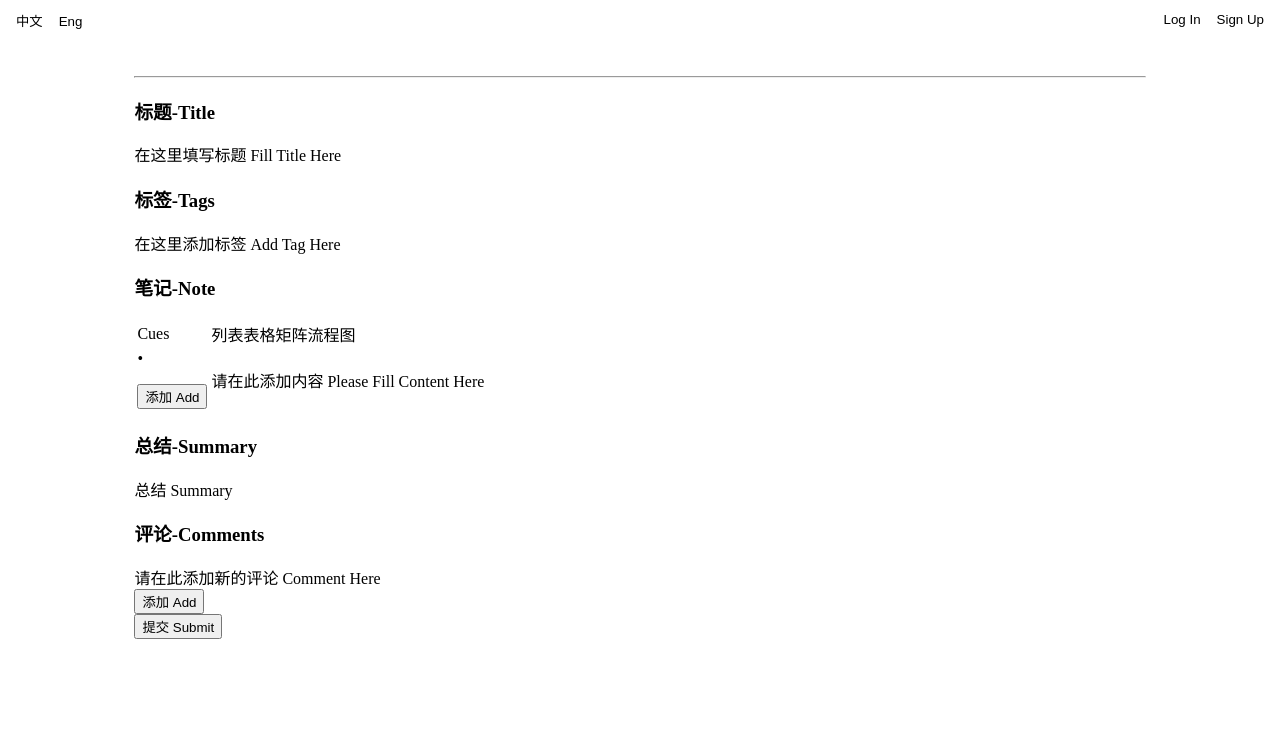
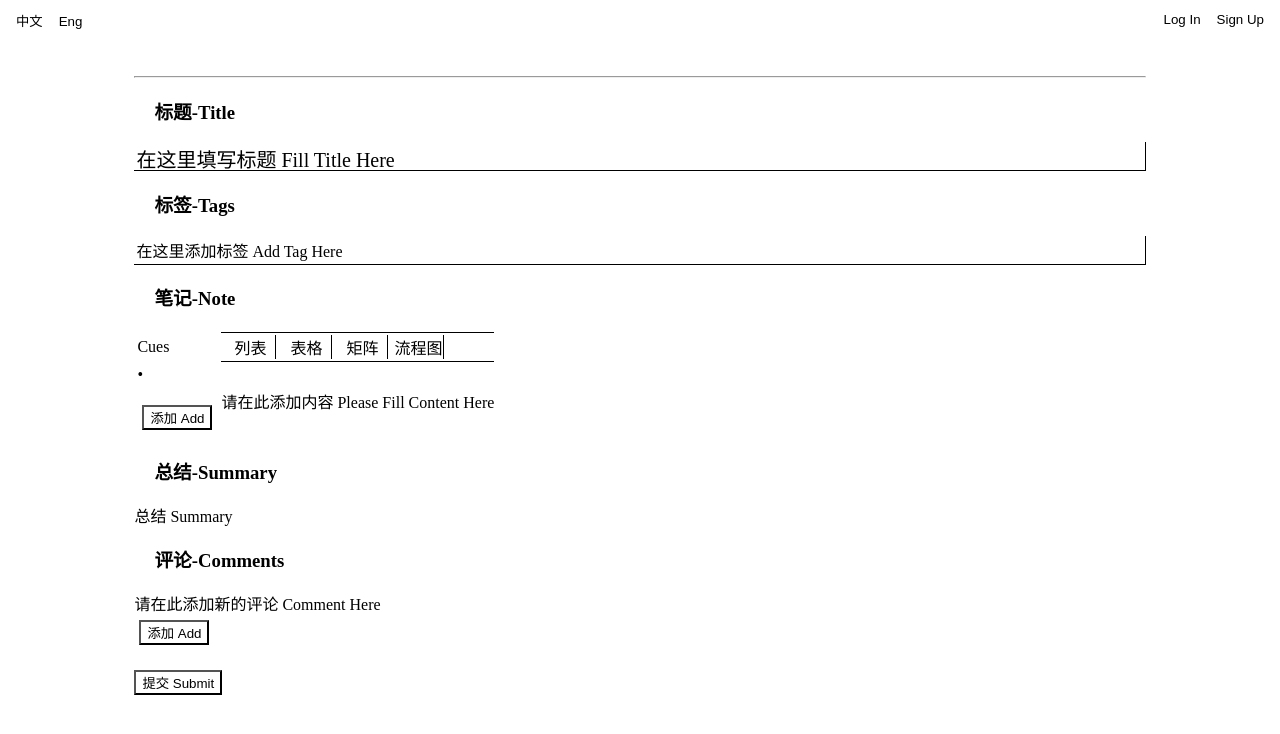
Before and after one commit to LechenDai43/NoteApp, a PHP site: page /pages/create/note-create.php in a window 1280 px wide. Shown: the top 734 px of the page. Run offline with PHP 8.4, Linux system fonts and the light colour scheme.

Commit message:
add some css

```diff
--- a/css/create.css
+++ b/css/create.css
@@ -10,18 +10,48 @@
     padding-left: 10%;
 }
 
-.tool {
+h3 {
+    margin-left: 20px;
+}
 
+.title-field {
+    border-style: solid;
+    border-width: 0px 1px 1px 0px;
+    height: 24px;
+    padding: 2px;
+    font-size: 20px;
+}
+
+.tag-field {
+    border-style: solid;
+    border-width: 0px 1px 1px 0px;
+    padding: 2px;
+}
+
+.add-button {
+    background: inherit;
+    margin: 5px;
+}
+
+.add-button:hover {
+    background: lightgray;
+}
+
+.submit {
+    background: inherit;
+    margin-top: 20px;
+    border-style: outset;
+}
+
+.submit:hover {
+    background: lightcyan;
+}
+
+.submit:active {
+    border-style: inset;
 }
 
 <!-- end for elements in common -->
-
-<!-- css for common-create.php -->
-
-.non-class {}
-
-
-<!-- end for common-create.php -->
 
 <!-- css for note-create.php -->
 
@@ -31,6 +61,27 @@
     align-items: center;
     display: flex;
 }
+
+.tool {
+    margin-left: 2px;
+    margin-right: 3px;
+    width: 50px;
+    border-style: solid;
+    border-width: 0px 1px 0px 0px;
+    text-align: center;
+}
+
+.note-tool-bar {
+    border-style: solid;
+    border-width: 1px 0px 1px 0px;
+    padding: 2px;
+}
+
+.tool:hover {
+    background: lightgray;
+}
+
+
 <!-- end for note-create.php -->
 
 <!-- css for entry-create.php -->
--- a/pages/create/entry-create.php
+++ b/pages/create/entry-create.php
@@ -4,9 +4,6 @@ IDs:
     entry-section-add                     a button to add a new section
     entry-reference-add                   a button to add new reference
 Classes:
-    create-main                           mains that contains all component to create a new article
-    title-field                           editable divs for filling in the title
-    tag-field                             editable divs for filling in tags
     introduction-container                divs that contains all elements for the introduction
     all-section                           divs that contains all sections for this entry
     a-group                               divs that contains all elements for creating a section
@@ -14,9 +11,7 @@ Classes:
     tool                                  divs needed to be clickable that adds special content to the section
     section-container                     divs contains all elements for a single section
     in-section-p                          ps for the content of a single section
-    add-button                            buttons to add a specific editable component
     reference-container                   divs to contains all information about reference
-    submit                                buttons to submit the new article
     entry-ref-list                        order lists for the references of an entry
 Functions:
     addSpecialComponent(event, int)       add a special component to a section according to the int parameter
--- a/pages/create/note-create.php
+++ b/pages/create/note-create.php
@@ -4,11 +4,9 @@ IDs:
     note-cue-add                   a button to add new item into the cue list
     note-comment-add               a button to add new comment
 Classes:
-    create-main                    mains that contains all component to create a new article
-    title-field                    editable divs for filling in the title
-    tag-field                      editable divs for filling in tags
     note-tool-bar                  divs contains all the tools as clickable element to add special content
     tool                           divs needed to be clickable that adds special content to the section
+    note-root-table                table contains the main part of the note
     cue-container                  divs contains all component for note cue
     cue-content                    editable divs contains the content of note cue
     note-container                 divs contains all component for note content
@@ -17,8 +15,6 @@ Classes:
     note-summary                   editable divs contains note summary
     note-comment                   divs contains all component for comment **the so-called comment is others' notes
     note-comment-content           editable divs contains comment content
-    add-button                     buttons to add a specific editable component
-    submit                         buttons to submit the new article
     note-process                   divs contain a whole process
     note-process-input-number      divs show the number of steps of the corresponding process
     note-process-input-label       paragraphs used as the label of note-process-input-number
@@ -64,15 +60,15 @@ Functions:
             <hr/>
             <?php include_once 'common-create.php'; ?>
             <h3>笔记-Note</h3>
-            <table>
+            <table class="note-root-table">
                 <tr>
                     <td>
                         Cues
                     </td>
                     <td>
                         <div class="note-tool-bar">
-                            <div class="tool" onclick="addSpecialElement(0)">列表</div>
-                            <div class="tool" onclick="addSpecialElement(1)">表格</div>
+                            <div class="tool" onclick="addSpecialElement(1)">列表</div>
+                            <div class="tool" onclick="addSpecialElement(0)">表格</div>
                             <div class="tool" onclick="addSpecialElement(2)">矩阵</div>
                             <div class="tool" onclick="addSpecialElement(3)">流程图</div>
                         </div>
--- a/pages/create/record-create.php
+++ b/pages/create/record-create.php
@@ -5,10 +5,6 @@ IDs:
     plan-add                            a button to add a new plan for the task
     proc-#                              a div for one process
 Classes:
-    create-main                         mains that contains all component to create a new article
-    title-field                         editable divs for filling in the title
-    tag-field                           editable divs for filling in tags
-    add-button                          buttons to add a specific editable component
     description-container               divs contain all elements for the task description
     processes-container                 divs contain all elements for how the task gets done
     a-process                           divs contain elements for the plan and the implementation of that plan
@@ -17,7 +13,6 @@ Classes:
     a-review                            divs contain a review of a implementation of one plan for the task
     record-summary-container            divs contain all elements for the summary part
     record-summary                      divs contain the content of the summary
-    submit                              buttons to submit the new article
     plan-content                        paragraphs to store the content of plans
     proc-#-imp                          implementations for process #
     proc-#-rev                          reviews for process #
```
Also changed, not shown: pages/create/common-create.php (+9 -0 lines).
